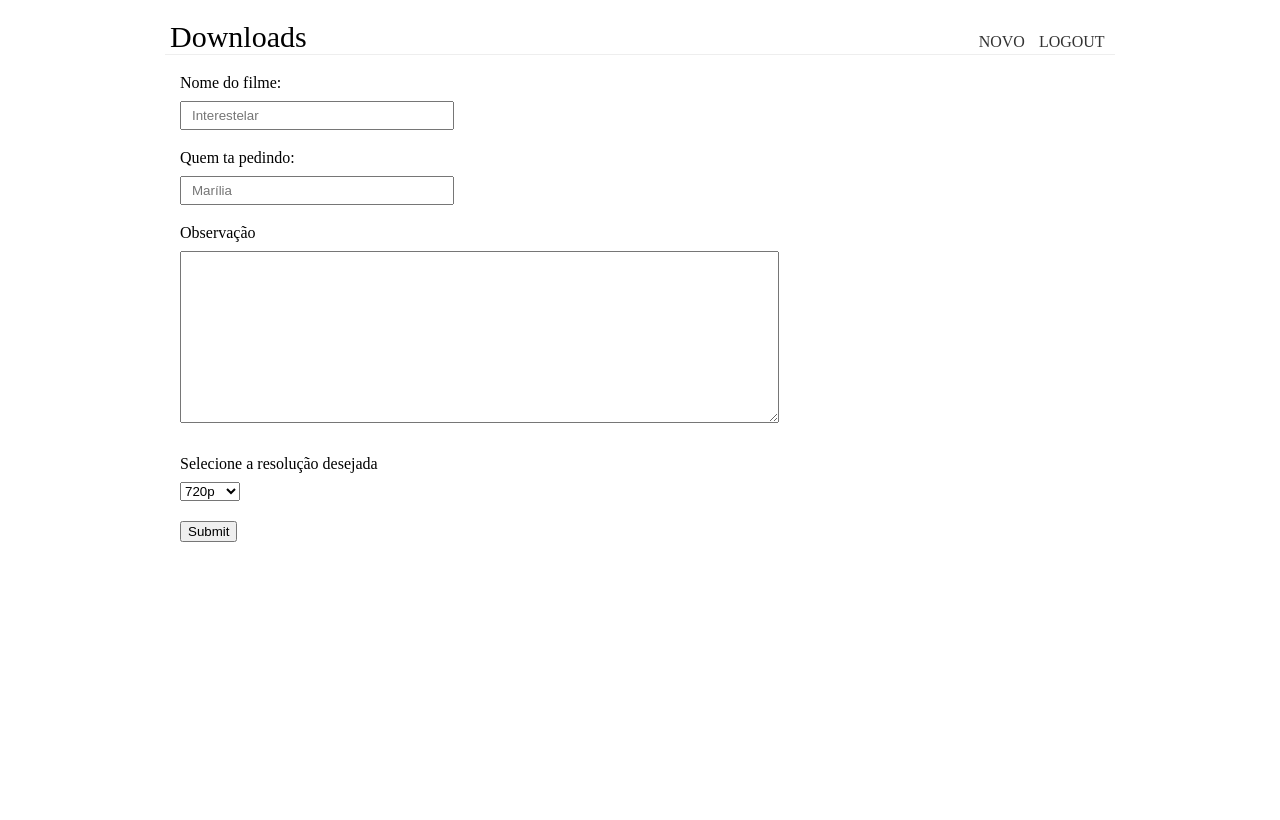
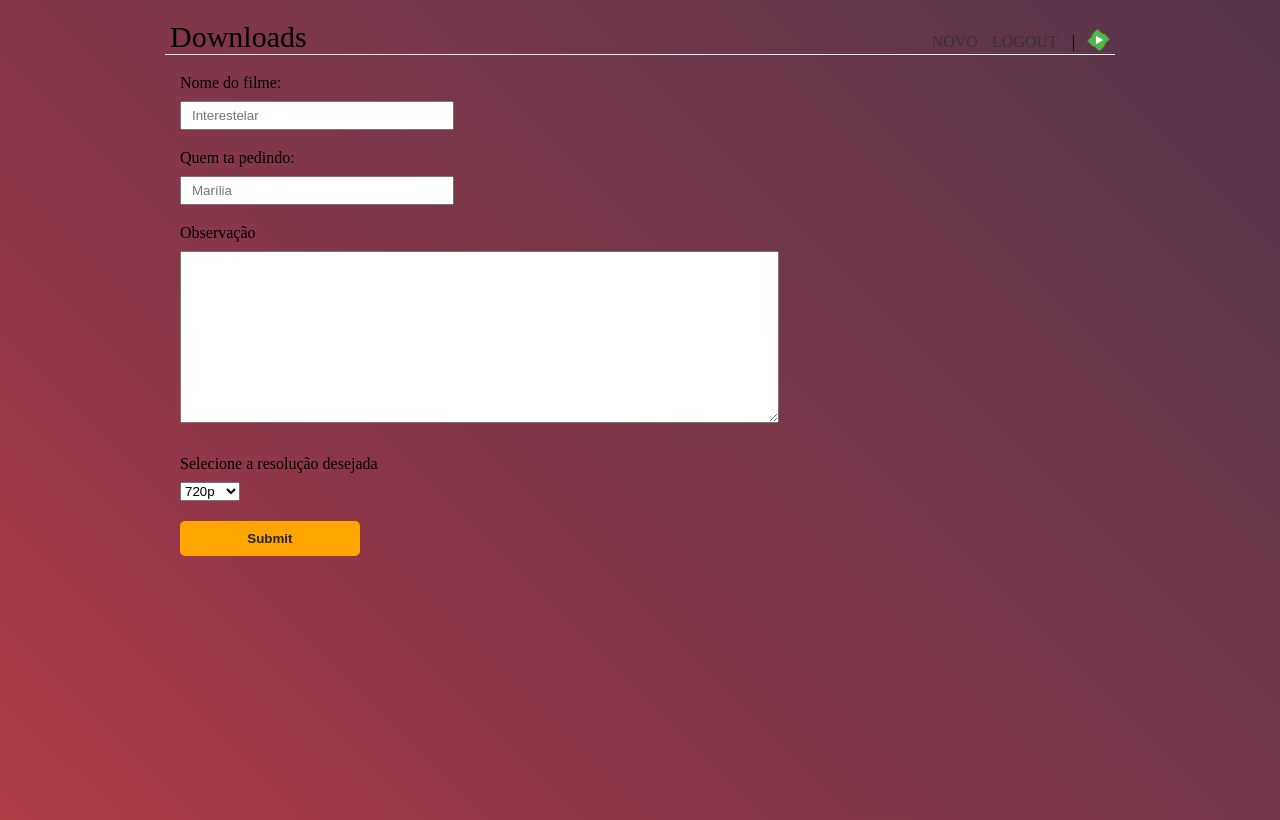
Before and after one commit to enzotorrs/Learn-flask, a Flask app: page /download in a window 1280 px wide. Before the commit the page ends 542 px from the top, so only its background shows below. Run offline with Flask 2, Linux system fonts and the light colour scheme; some libraries are stand-ins or nearby versions.

Commit message:
add dynamic background

```diff
--- a/jogoteca.py
+++ b/jogoteca.py
@@ -11,11 +11,11 @@ conect = psycopg2.connect(host='192.168.0.136', database='Site',
 cursor = conect.cursor()
 
 
-class Jogo:
-    def __init__(self, nome, categoria, console):
-        self.nome = nome
-        self.categoria = categoria
-        self.console = console
+class Download:
+    def __init__(self, nome_do_filme, usuario, resolucao):
+        self.nome_do_filme = nome_do_filme
+        self.usuario = usuario
+        self.resolucao = resolucao
 
 class Usuario:
     def __init__(self, id, nome, senha):
@@ -28,14 +28,14 @@ usuario2 = Usuario('maliulia', 'Marilia Anita', '3636')
 
 usuarios = {usuario1.id: usuario1, usuario2.id: usuario2}
 
-jogo1 = Jogo('Super Mario', 'Ação', 'SNES')
-jogo2 = Jogo('Pokemon Gold', 'RPG', 'GBA')
-lista = [jogo1, jogo2]
 
 
 @app.route('/')
 def index():
-    return render_template('lista.html', titulo='Jogos', jogos=lista)
+    sql = "SELECT * from downloads"
+    cursor.execute(sql)
+    lista = cursor.fetchall()
+    return render_template('lista.html', titulo='Filmes para Download', lista=lista)
 
 
 @app.route('/novo')
@@ -88,10 +88,15 @@ def download():
 def gravar():
     nome_do_filme = request.form['nome_do_filme']
     usuario = request.form['usuario']
-    sql = f"INSERT INTO DOWNLOADS VALUES ('{nome_do_filme}', '{usuario}')"
+    obervacao = request.form['obs']
+    resolucao = request.form['resolucao']
+    sql = f"INSERT INTO DOWNLOADS VALUES ('{nome_do_filme}', '{usuario}', '{obervacao}', '{resolucao}')"
     cursor.execute(sql)
     conect.commit()
     return redirect(url_for('index'))
 
+@app.route('/typing')
+def typing():
+    return render_template('typing.html')
 
 app.run(host='0.0.0.0', port='8000', debug=True)
--- a/static/style-download.css
+++ b/static/style-download.css
@@ -14,7 +14,7 @@ header h1 {
 .navegacao {
   position: relative;
   text-align: right;
-  left: 70%;
+  left: 65%;
   display: inline-block;
 }
 
@@ -23,11 +23,39 @@ header h1 {
   color: #333333;
 }
 
-.navegacao li {
+.navegacao li, a img {
   text-align: bottom;
   margin-left: 10px;
   text-transform: uppercase;
   display: inline-block;
+}
+
+.navegacao li:last-child:before {
+  content: "|";
+}
+
+nav:last-child {
+  right: -100px;
+}
+
+body {
+  background: linear-gradient(45deg, #2B2E4A, #E84545, #903749, #53354A);
+  background-size: 300%;
+  height: 100vh;
+  width: 100vw;
+  animation: dynamic-gradient 15s ease infinite;
+}
+@keyframes dynamic-gradient {
+  0%{background-position: 0% 50%}
+  50%{background-position: 100% 50%}
+  100%{background-position: 0% 50%}
+}
+a img {
+  position: relative;
+  top: 4px;
+  width: 27px;
+  display: inline-block;
+  margin-left: 10px;
 }
 
 main {
@@ -59,3 +87,22 @@ form select {
   display: block;
   margin: 0 0 20px
 }
+
+.submit-button {
+  width: 30%;
+  padding: 10px;
+  background-color: orange;
+  border: none;
+  border-radius: 5px;
+  color: #222222;
+  font-weight: bold;
+  cursor: pointer;
+  transition: 1s all;
+}
+
+.submit-button:hover {
+  background-color: darkorange;
+  transform: scale(1.2);
+
+
+}
--- a/templates/download.html
+++ b/templates/download.html
@@ -13,6 +13,7 @@
                 <ul>
                     <li><a href='novo'>novo</a></li>
                     <li><a href='logout'>logout</a></li>
+                    <li><a href='http://192.168.0.136:8096/web/index.html#!/home'><img src="{{ url_for('static', filename="emby.png") }}"></a></li>
                 </ul>
             </nav>
         </header>
@@ -24,16 +25,16 @@
                     <label for="usuario">Quem ta pedindo:</label>
                     <input class="input-padrao" name="usuario" type="text" id="usuario" placeholder="Marília">
                     <label for="obs">Observação</label>
-                    <textarea cols="70" rows="10" id="obs"></textarea>
+                    <textarea name="obs" cols="70" rows="10" id="obs"></textarea>
                 </fieldset>
                 <fieldset>
                     <legend>Selecione a resolução desejada</legend>
-                    <select>
+                    <select name="resolucao">
                     <option>720p</option>
                     <option>1080p</option>
                     <option>4k</option>
                     </select>
-                    <input type="submit">
+                    <input class="submit-button" type="submit">
                 </fieldset>
             </form>
         </main>
```
Also changed, not shown: templates/lista.html (+6 -7 lines), templates/typing.html (added, +40 -0 lines), static/banner.jpg (deleted), static/emby.png (added), static/fundo.png (deleted).
